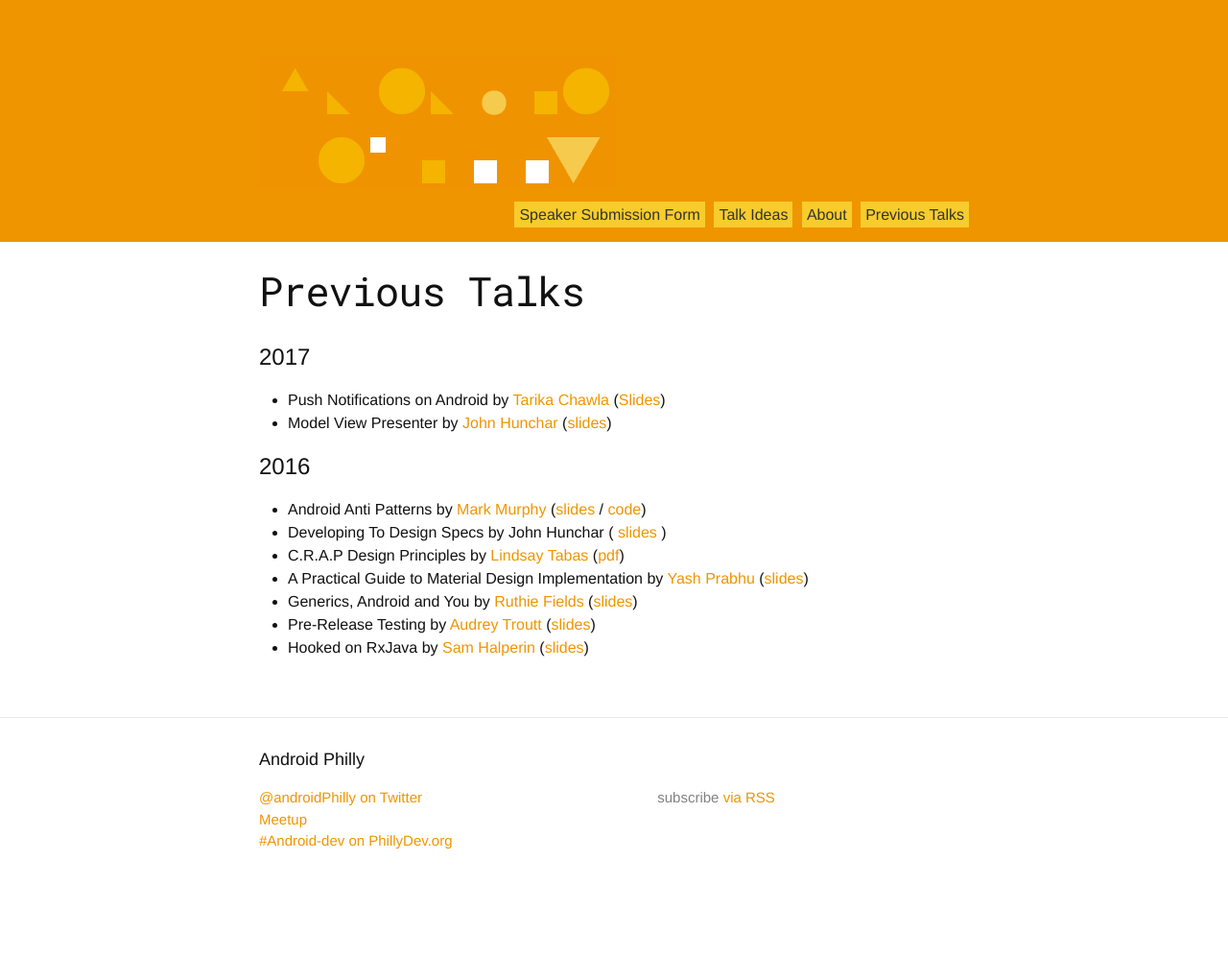
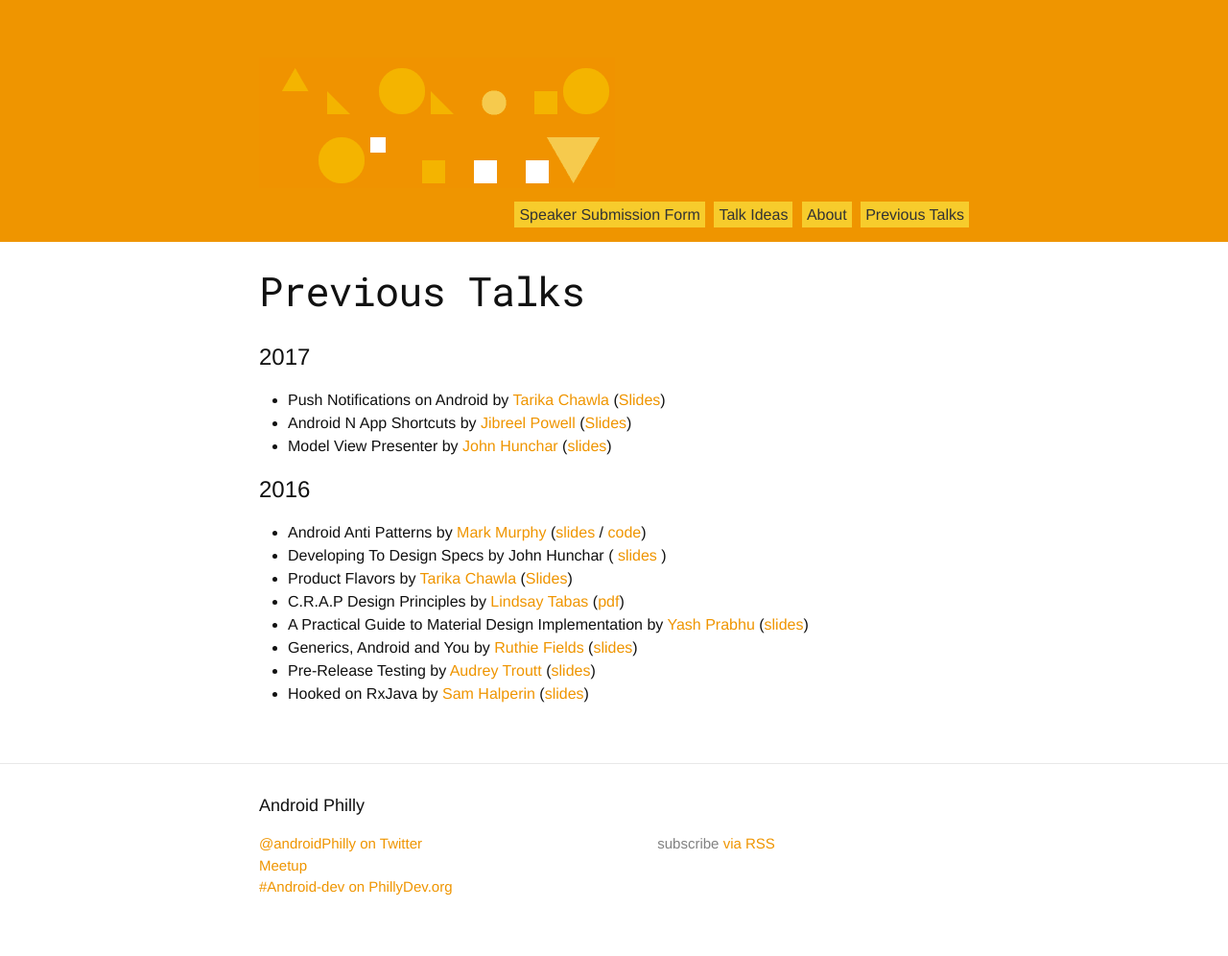
Before and after one commit to AndroidPhilly/androidphilly.github.io, a Jekyll site: the page built from talks.md, in a window 1280 px wide. Shown: the whole page at 96% size. Built offline with Jekyll 4.4.1, drawn with Linux system fonts in a browser that asks for light colours; before the commit the page ends 948 px from its top, so only the background shows below that.

Commit message:
Update talks.md

```diff
--- a/talks.md
+++ b/talks.md
@@ -5,13 +5,15 @@
 ---
 
 # 2017
-- Push Notifications on Android by [Tarika Chawla](https://twitter.com/tarikachawla?lang=en) ([Slides](https://prezi.com/ag_jisaz6iv4/push-notifications-in-android/?utm_campaign=share&utm_medium=copy))
+- Push Notifications on Android by [Tarika Chawla](https://twitter.com/tarikachawla) ([Slides](https://prezi.com/ag_jisaz6iv4/push-notifications-in-android/?utm_campaign=share&utm_medium=copy))
+- Android N App Shortcuts by [Jibreel Powell](https://twitter.com/jibreel_powell) ([Slides](https://docs.google.com/presentation/d/12oPPGmfD0V-eygPBCkDxdJWjmp4rXodOAdCsj5Ye65A/edit))
 - Model View Presenter by [John Hunchar](https://twitter.com/jhunch) ([slides](https://docs.google.com/presentation/d/1ACKhmRDg6qpaJVkkVWyvyjs_6xwfwqVQk_Be4n2oLDA/edit#slide=id.p))
 
 # 2016
 
 - Android Anti Patterns by [Mark Murphy](https://twitter.com/commonsguy) ([slides](https://commonsware.com/presos/2016-03-Philly/#/) / [code](https://github.com/commonsguy/cw-omnibus/tree/master/AntiPatterns/Camera))
 - Developing To Design Specs by John Hunchar ( [slides](https://docs.google.com/presentation/d/1T_ODgu7_hAP-KDsiGJp692Bdkgz7Oyqgjxkyx2iEXyc/edit) )
+- Product Flavors by [Tarika Chawla](https://twitter.com/tarikachawla) ([Slides](https://prezi.com/naoyw7hhbdba/product-flavors/))
 - C.R.A.P Design Principles by [Lindsay Tabas](http://twitter.com/LINDSAYT) ([pdf](https://drive.google.com/file/d/1tJQX1BqkkciCmH99-9aQyzJSr252dxT5KP6FCPeh-sZVOYvWu2Gg_Sd1V_zy9D3MJB8jLYAEfGFpvMPC/view?usp=sharing))
 - A Practical Guide to Material Design Implementation by [Yash Prabhu](https://twitter.com/yashvprabhu) ([slides](https://speakerdeck.com/yprabhu/android-alliance-april-2016-practical-guide-to-material-design-implementation))
 - Generics, Android and You by [Ruthie Fields](https://twitter.com/theonlyruthie) ([slides](http://research-tech.github.io/reveal.javapresent/))
```
